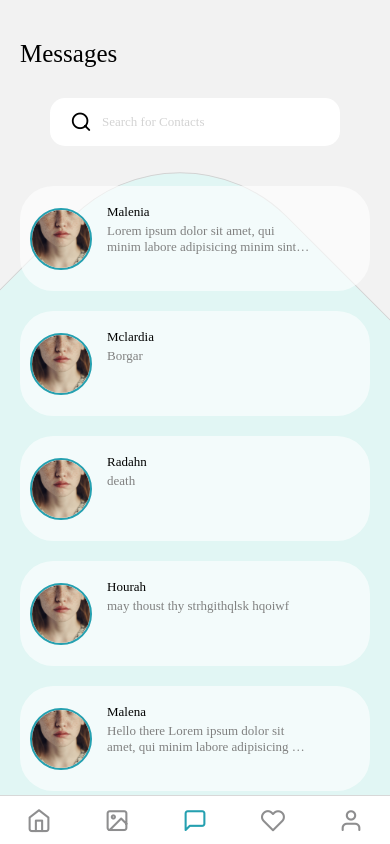
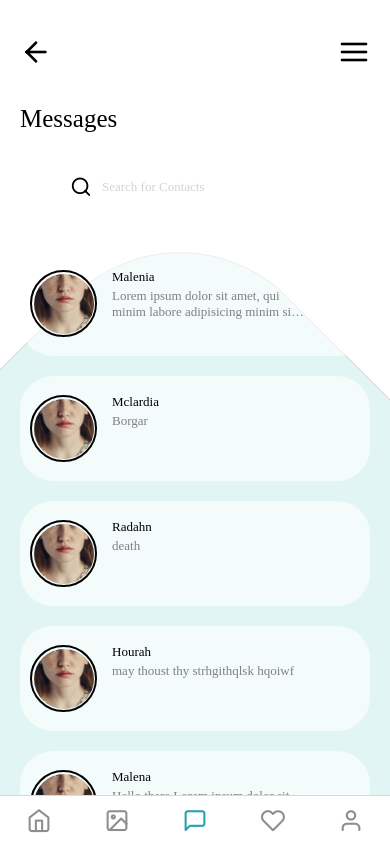
Before and after one commit to maskudo/Socially, a React Native app: screen /Messaging in a window 390 px wide. Built offline with nearby package versions, Linux system fonts and the light colour scheme.

Commit message:
feat: styling

```diff
--- a/App.tsx
+++ b/App.tsx
@@ -28,7 +28,11 @@ function App(): JSX.Element {
           options={{headerShown: false}}
         />
         <Stack.Screen name="Conversations" component={Conversations} />
-        <Stack.Screen name="Messaging" component={Messaging} />
+        <Stack.Screen
+          name="Messaging"
+          component={Messaging}
+          options={() => ({headerShown: false})}
+        />
       </Stack.Navigator>
     </NavigationContainer>
   );
--- a/src/components/common/Message.tsx
+++ b/src/components/common/Message.tsx
@@ -16,7 +16,7 @@ type MessageProps = {
 export default function Message({message}: {message: MessageProps}) {
   return (
     <View style={styles.messageContainer}>
-      <View>
+      <View style={styles.outline}>
         <TouchableOpacity
           onPress={() => {}}
           key={message.id}
@@ -58,12 +58,19 @@ const styles = StyleSheet.create({
     flex: 1,
     height: 70,
   },
+  outline: {
+    borderWidth: 2,
+    borderColor: COLORS.black,
+    height: 67,
+    width: 67,
+    borderRadius: 35,
+    justifyContent: 'center',
+    alignItems: 'center',
+  },
   roundedButton: {
-    height: 62,
-    width: 62,
+    height: 60,
+    width: 60,
     borderRadius: 100,
-    borderWidth: 2,
-    borderColor: COLORS.blue,
     overflow: 'hidden',
   },
   roundedButtonImage: {
--- a/src/screens/Homepage.tsx
+++ b/src/screens/Homepage.tsx
@@ -68,6 +68,7 @@ const styles = StyleSheet.create({
   container: {
     paddingHorizontal: 20,
     position: 'relative',
+    backgroundColor: COLORS.white,
   },
   header: {
     width: '100%',
--- a/src/screens/Messaging.tsx
+++ b/src/screens/Messaging.tsx
@@ -1,14 +1,30 @@
-import {FlatList, StyleSheet, Text, TextInput, View} from 'react-native';
+import {
+  FlatList,
+  StyleSheet,
+  Text,
+  TextInput,
+  TouchableOpacity,
+  View,
+} from 'react-native';
 import Icon from 'react-native-vector-icons/Feather';
 import TYPOGRAPHY from '../constants/typography';
 import FONTS from '../constants/fonts';
 import COLORS from '../constants/colors';
 import {MESSAGES} from '../utils/data';
 import Message from '../components/common/Message';
+import {useNavigation} from '@react-navigation/native';
 
 export default function Homepage() {
+  const navigation = useNavigation();
+  const goBack = navigation.goBack;
   return (
     <View style={styles.container}>
+      <View style={styles.header}>
+        <TouchableOpacity onPress={goBack}>
+          <Icon name={'arrow-left'} style={styles.headerIcon} />
+        </TouchableOpacity>
+        <Icon name={'menu'} style={styles.headerIcon} />
+      </View>
       <View style={styles.blueContainer} />
       <FlatList
         style={styles.messageContainer}
@@ -40,6 +56,7 @@ const styles = StyleSheet.create({
   container: {
     paddingHorizontal: 20,
     position: 'relative',
+    backgroundColor: COLORS.white,
   },
   header: {
     width: '100%',
@@ -53,7 +70,7 @@ const styles = StyleSheet.create({
     fontFamily: FONTS.fontBold,
   },
   headerIcon: {
-    ...TYPOGRAPHY.h3,
+    ...TYPOGRAPHY.h1,
   },
   inputContainer: {
     display: 'flex',
@@ -61,7 +78,7 @@ const styles = StyleSheet.create({
     marginVertical: 30,
   },
   myTextInput: {
-    paddingHorizontal: 20,
+    paddingLeft: 20,
     borderRadius: 15,
     width: 290,
     height: 48,
@@ -75,6 +92,7 @@ const styles = StyleSheet.create({
   },
   textInput: {
     ...TYPOGRAPHY.captions,
+    flex: 1,
   },
   messages: {
     ...TYPOGRAPHY.h2Bold,
@@ -97,7 +115,7 @@ const styles = StyleSheet.create({
     borderRadius: 20,
   },
   messageContainer: {
-    marginVertical: 40,
+    marginBottom: 40,
     display: 'flex',
   },
   blueContainer: {
@@ -105,7 +123,7 @@ const styles = StyleSheet.create({
     width: 680,
     height: 680,
     left: -680 / 4 + 10,
-    top: 680 / 4 + 80,
+    top: 680 / 4 + 160,
     borderRadius: 152,
     borderWidth: 0.5,
     borderColor: COLORS.lightgray,
--- a/src/screens/Profile.tsx
+++ b/src/screens/Profile.tsx
@@ -59,6 +59,7 @@ const styles = StyleSheet.create({
   container: {
     paddingHorizontal: 20,
     position: 'relative',
+    backgroundColor: COLORS.white,
   },
   profile: {
     height: 250,
--- a/src/screens/Splash.tsx
+++ b/src/screens/Splash.tsx
@@ -44,6 +44,7 @@ export default function Splash() {
 const styles = StyleSheet.create({
   container: {
     position: 'relative',
+    backgroundColor: COLORS.white,
   },
   welcomeContainer: {
     height: '30%',
```
